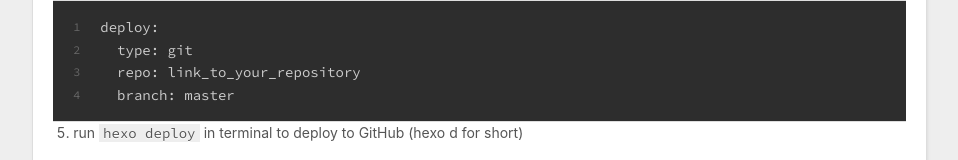
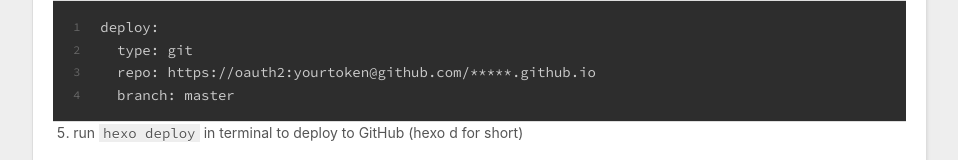
Before and after one commit to JerryWuZiJie/JerryWuZiJie.github.io, a plain HTML site: page 2022/07/04/my-first-post-using-hexo-framework-for-blog/index.html in a window 1280 px wide. Shown: the part 1035-1195 px from the top of the page, without its empty margins (8-966 px from the left). Drawn offline with nearby package versions, Linux system fonts and the light colour scheme.

Commit message:
Site updated: 2022-07-05 00:35:50

```diff
--- a/2022/07/04/my-first-post-using-hexo-framework-for-blog/index.html
+++ b/2022/07/04/my-first-post-using-hexo-framework-for-blog/index.html
@@ -15,7 +15,7 @@
 <meta property="og:description" content="Hi, this is Jerry (Zijie) Wu! I decided to start writing blogs. And after a quick research, I found that hexo seems to fit my needs. It can be depolyed on GitHub so I don’t have to rent a server. I’ve">
 <meta property="og:locale" content="en_US">
 <meta property="article:published_time" content="2022-07-05T02:18:15.000Z">
-<meta property="article:modified_time" content="2022-07-05T04:21:48.025Z">
+<meta property="article:modified_time" content="2022-07-05T04:35:40.285Z">
 <meta property="article:author" content="John Doe">
 <meta property="article:tag" content="Hexo">
 <meta property="article:tag" content="tutorial">
@@ -110,7 +110,7 @@
 </ol>
 </li>
 <li>create new repository on GitHub, name must be <code>githubusername.github.io</code></li>
-<li>in the _config.yml file, modify the <strong>deploy</strong> section:<figure class="highlight plaintext"><table><tr><td class="gutter"><pre><span class="line">1</span><br><span class="line">2</span><br><span class="line">3</span><br><span class="line">4</span><br></pre></td><td class="code"><pre><span class="line">deploy:</span><br><span class="line">  type: git</span><br><span class="line">  repo: link_to_your_repository</span><br><span class="line">  branch: master</span><br></pre></td></tr></table></figure></li>
+<li>in the _config.yml file, modify the <strong>deploy</strong> section:<figure class="highlight plaintext"><table><tr><td class="gutter"><pre><span class="line">1</span><br><span class="line">2</span><br><span class="line">3</span><br><span class="line">4</span><br></pre></td><td class="code"><pre><span class="line">deploy:</span><br><span class="line">  type: git</span><br><span class="line">  repo: https://oauth2:yourtoken@github.com/*****.github.io</span><br><span class="line">  branch: master</span><br></pre></td></tr></table></figure></li>
 <li>run <code>hexo deploy</code> in terminal to deploy to GitHub (hexo d for short)</li>
 </ol>
 <h3 id="Usage"><a href="#Usage" class="headerlink" title="Usage"></a>Usage</h3><ul>
```
Also changed, not shown: index.html (+1 -1 lines).
